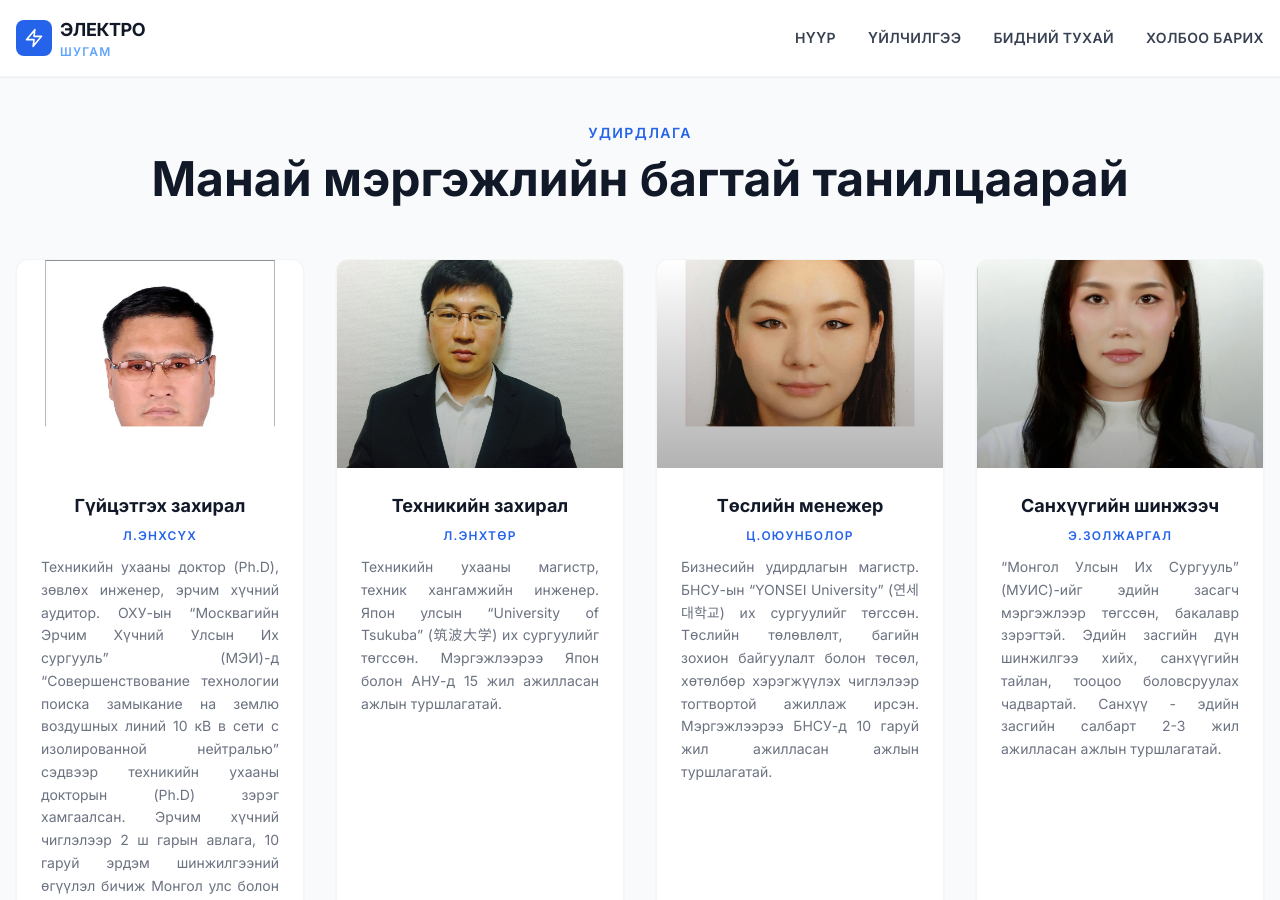
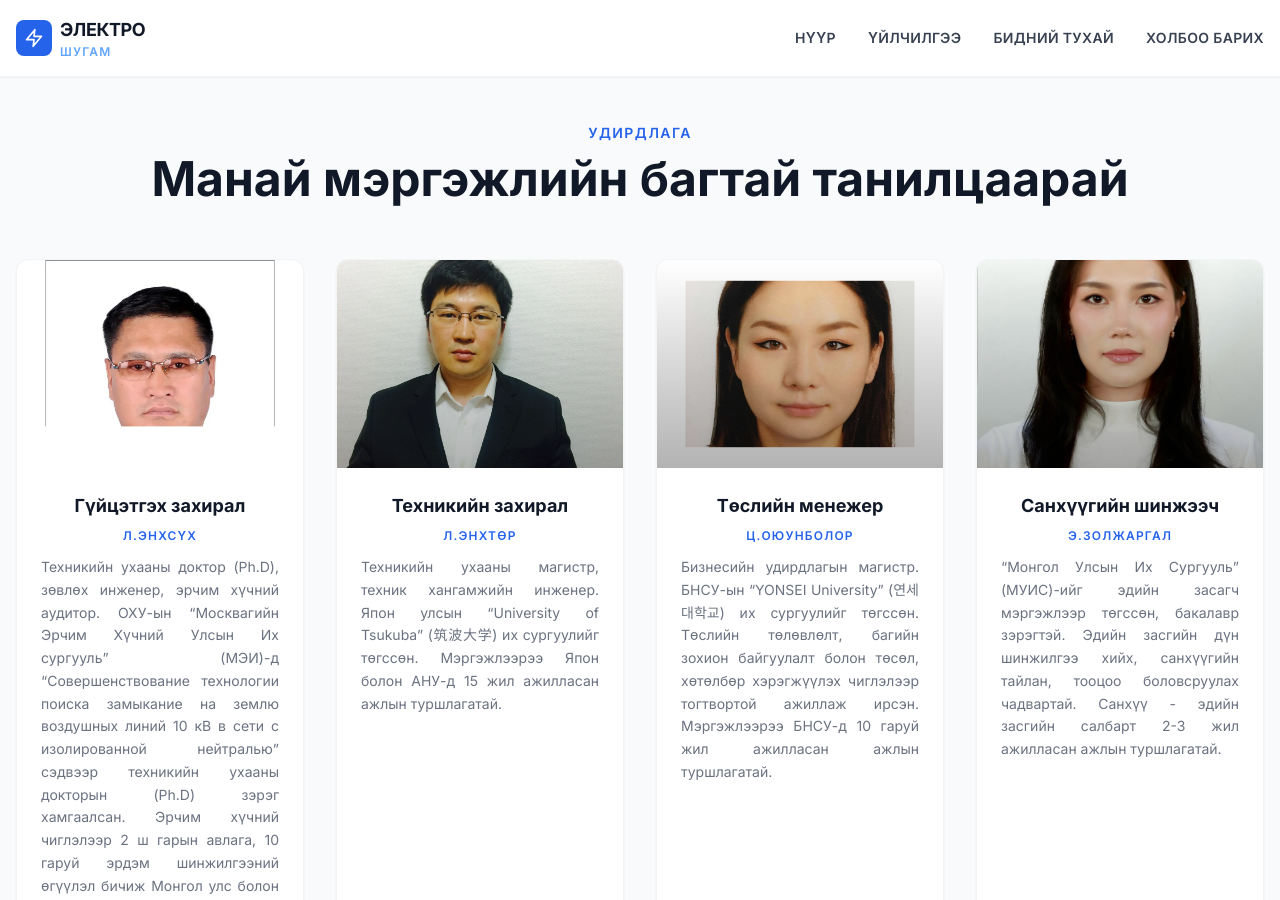
Before and after one commit to electroshugam/electroshugam_web_new, a Jekyll site: the page built from index.html, in a window 1280 px wide and 900 px high, scrolled down 3236 px. Built offline with Jekyll 4.4.1, drawn with Linux system fonts in a browser that asks for light colours; nearby versions of some CDN libraries.

Commit message:
fig update

```diff
--- a/index.html
+++ b/index.html
@@ -253,7 +253,7 @@ body_class: hero-dark
       <!-- Service 3 -->
       <div class="service-card group bg-white rounded-xl overflow-hidden shadow-sm hover:shadow-xl transition-all duration-300 border border-gray-100 hover:border-blue-100">
         <div class="relative h-52 overflow-hidden">
-            <div class="w-full h-full scale-[0.8] origin-top">
+            <div class="w-full h-full scale-[0.8]">
               <img src="{{ '/media/oyunbolor.webp' | relative_url }}" alt="Төслийн менежер" class="service-image w-full h-full object-cover">
             </div>
               <div class="absolute inset-0 bg-gradient-to-t from-black/30 to-transparent"></div>
```
